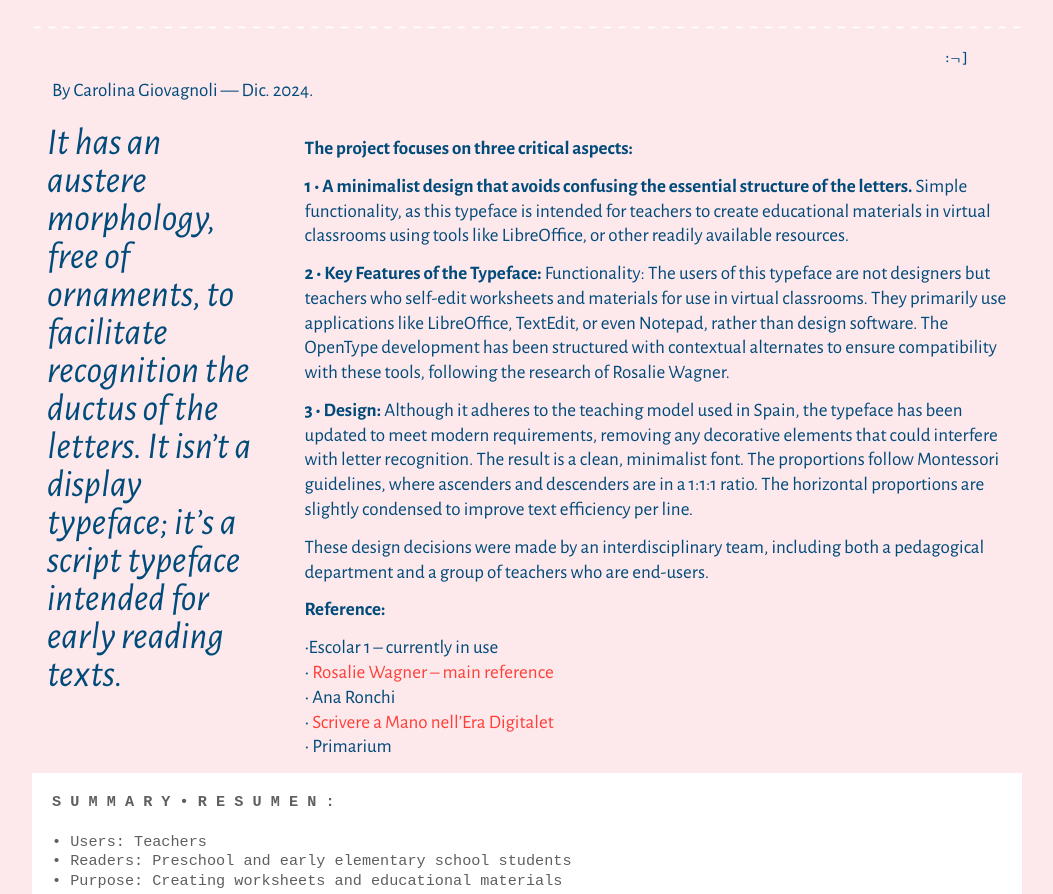
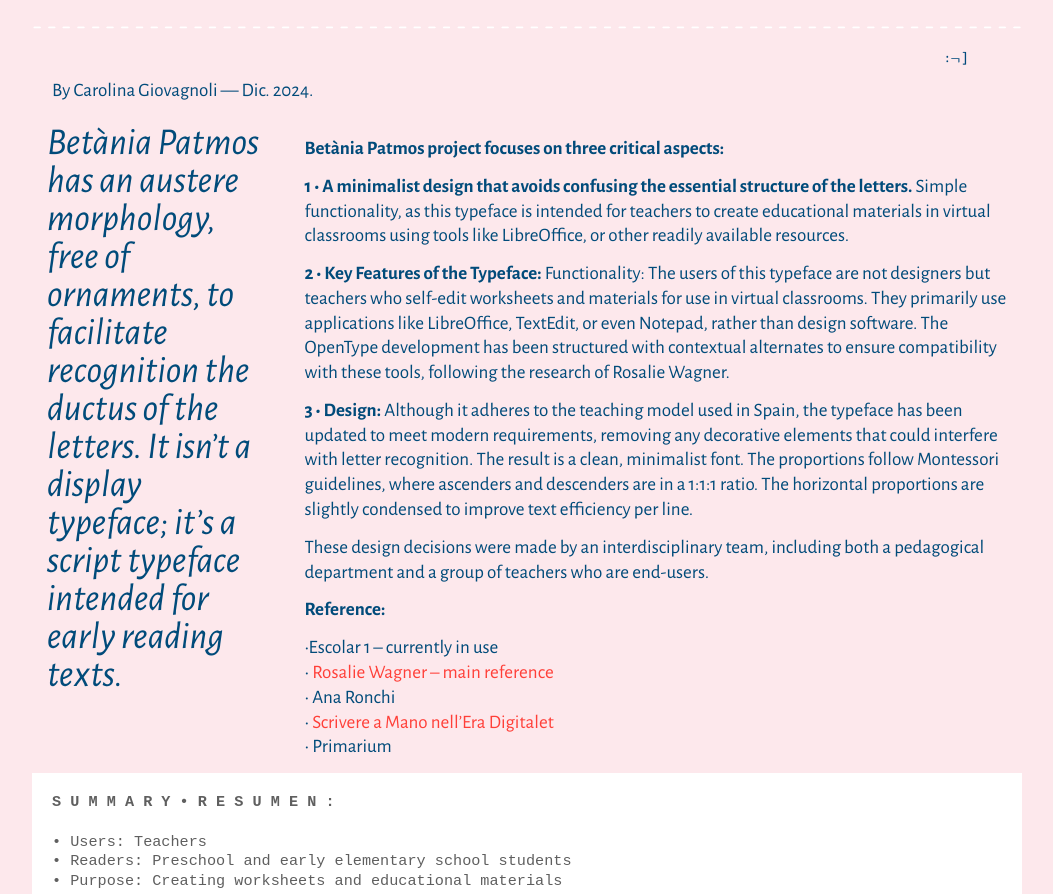
Before and after one commit to huertatipografica/betania-patmos-web, a plain HTML site: page index.html in a window 1280 px wide. Shown: the part 480-1374 px from the top of the page, without its empty margins (113-1166 px from the left). Drawn offline with nearby package versions, Linux system fonts and the light colour scheme.

Commit message:
actualización de img

```diff
--- a/index.html
+++ b/index.html
@@ -106,7 +106,7 @@
 
                     <div class="col-3">
                     	<div class="bajada">
-                        <p>It has an austere morphology, free of ornaments, to facilitate recognition the ductus of the letters. It isn’t a display typeface; it’s a script typeface intended for early reading texts.</p>
+                        <p>Betània Patmos has an austere morphology, free of ornaments, to facilitate recognition the ductus of the letters. It isn’t a display typeface; it’s a script typeface intended for early reading texts.</p>
   						</div>
   					</div>
 
@@ -115,7 +115,7 @@
 
                        <p></p>
                        <p>
-                            <strong>The project focuses on three critical aspects:</strong></p>
+                            <strong>Betània Patmos project focuses on three critical aspects:</strong></p>
 
                                 <p><strong>1 • A minimalist design that avoids confusing the essential structure of the letters.</strong> Simple functionality, as this typeface is intended for teachers to create educational materials in virtual classrooms using tools like LibreOffice, or other readily available resources.</p>
 
```
Also changed, not shown: img/bp_catalan.png, img/bp_deu.png, img/bp_english.png, img/bp_espanol.png, img/bp_figuras.png, img/bp_flechas.png, img/bp_guarani.png, img/bp_licuadoveraniego.png.
